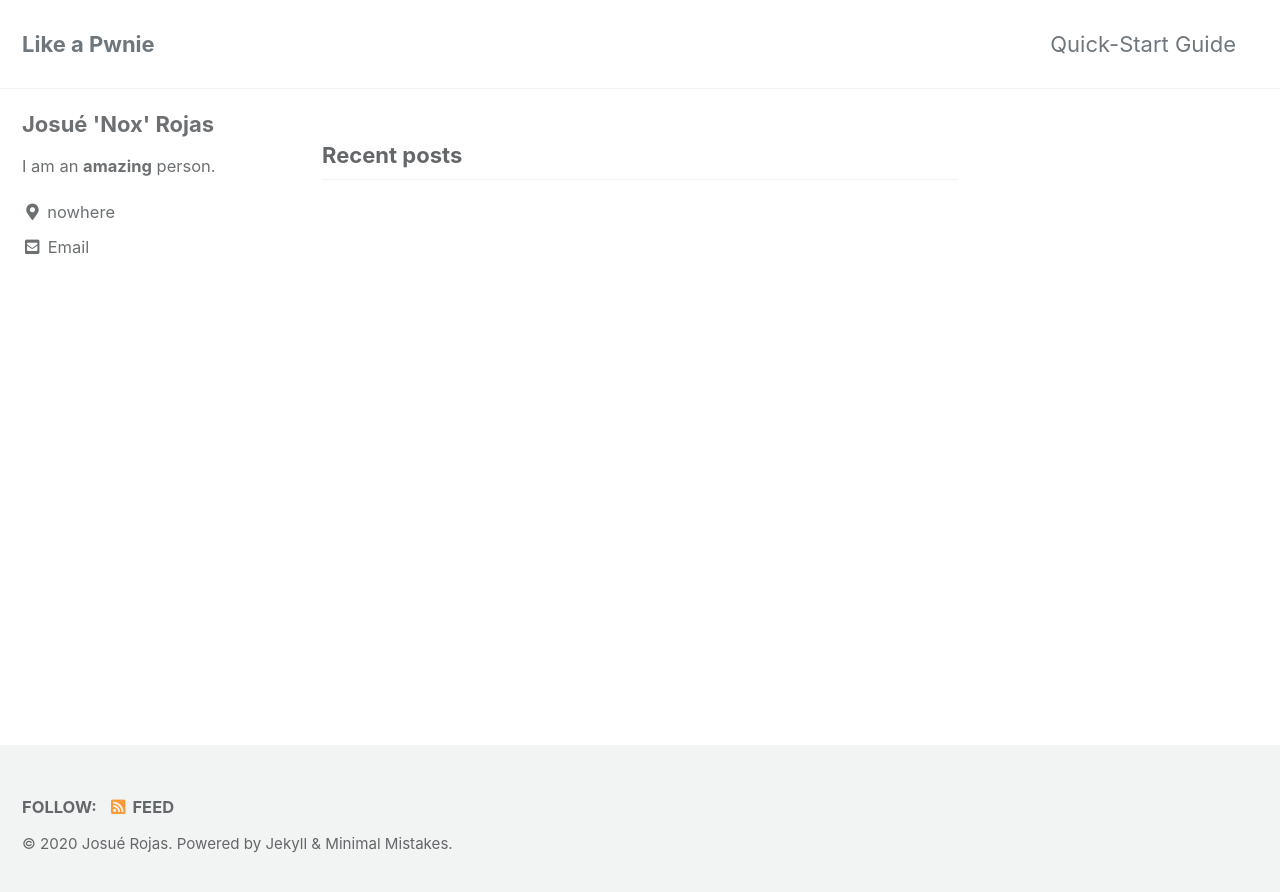
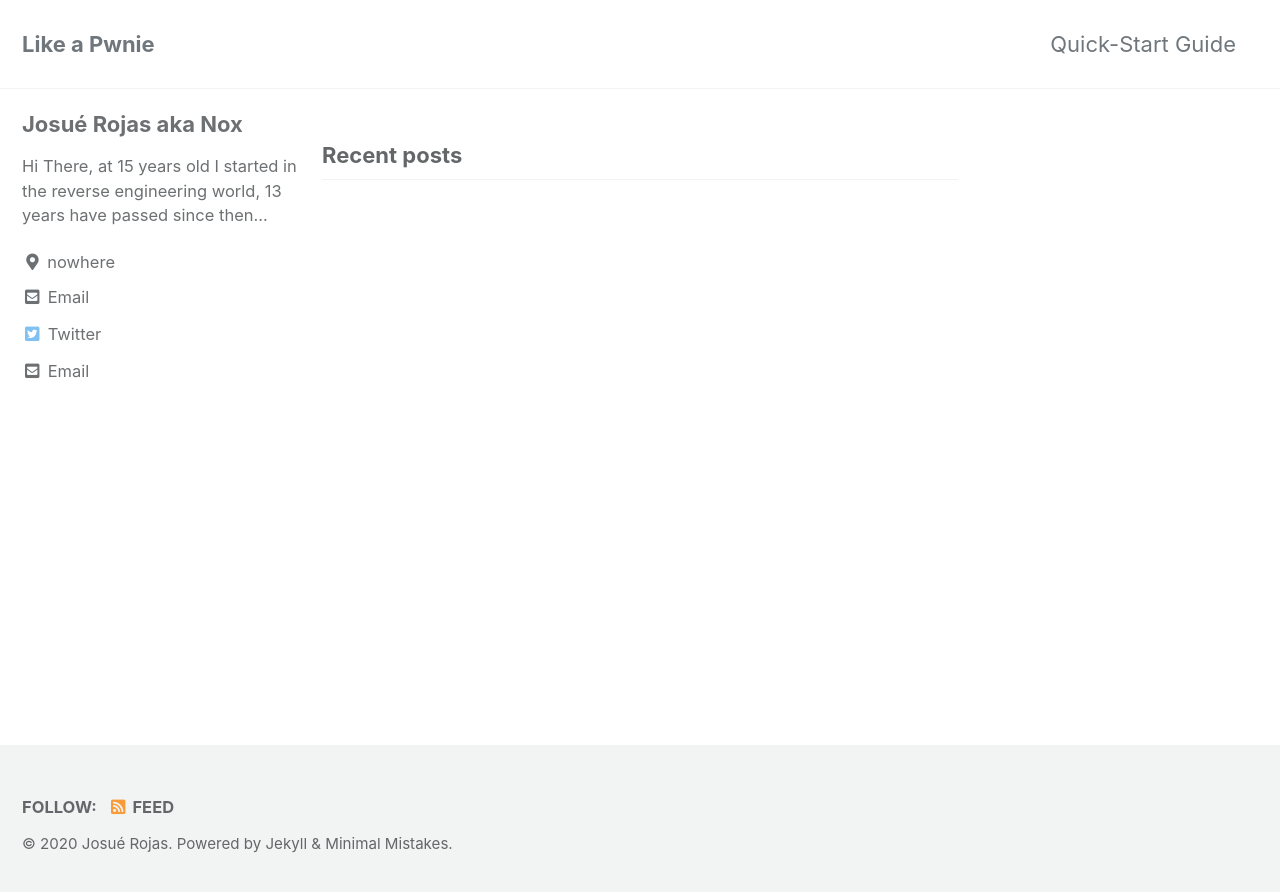
Before and after one commit to MrNox/nox.github.io, a Jekyll site: the page built from index.html, in a window 1280 px wide. Shown: the top 892 px of the page. Built offline with Jekyll 4.4.1, drawn with Linux system fonts in a browser that asks for light colours; cached includes are drawn as plain includes; the list of posts is cut into pages by our own code.

Commit message:
added personal information 0y1101

```diff
--- a/_config.yml
+++ b/_config.yml
@@ -93,11 +93,11 @@ analytics:
 
 # Site Author
 author:
-  name             : "Josué 'Nox' Rojas"
+  name             : "Josué Rojas aka Nox"
   avatar           : # path of avatar image, e.g. "/assets/images/bio-photo.jpg"
-  bio              : "I am an **amazing** person."
+  bio              : "Hi There, at 15 years old I started in the reverse engineering world, 13 years have passed since then..."
   location         : "nowhere"
-  email            :
+  email            : "nox@reversingcode.re"
   links:
     - label: "Email"
       icon: "fas fa-fw fa-envelope-square"
@@ -107,7 +107,7 @@ author:
       # url: "https://your-website.com"
     - label: "Twitter"
       icon: "fab fa-fw fa-twitter-square"
-      # url: "https://twitter.com/"
+      url: "https://twitter.com/MrNox_"
     - label: "Facebook"
       icon: "fab fa-fw fa-facebook-square"
       # url: "https://facebook.com/"
```
